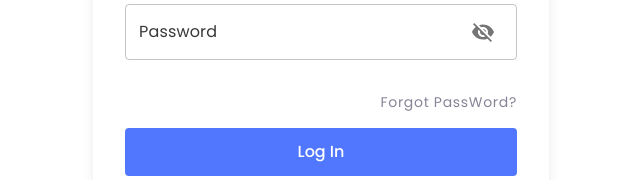
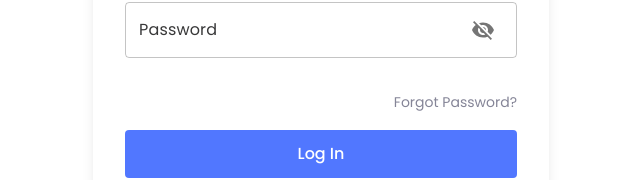
Before and after one commit to IamSAShuvo/next.js-synergy-classroom-web, a Next.js app: page /login in a window 1280 px wide. Shown: the part 363-543 px from the top of the page, without its empty margins (319-959 px from the left). Built offline with nearby package versions, Linux system fonts and the light colour scheme.

Commit message:
chore: refactor LoginComponent and PrimaryCard to replace aside with forgotPasswordLink for improved clarity

```diff
--- a/app/components/Auth/loginComponent/LoginComponent.tsx
+++ b/app/components/Auth/loginComponent/LoginComponent.tsx
@@ -1,10 +1,11 @@
 import React from "react";
 import PrimaryCard from "../../CardComponent/PrimaryCard";
-import DescriptionText from "../../typography/DescriptionText";
 import PrimaryButton from "../../Buttons/PrimaryButton";
 import LoginCardContent from "./content/LoginCardContent";
 import CardHeader from "../primaryCardHeading/CardHeader";
 import CardFooter from "../primaryCardFooter/CardFooter";
+// import Link from "next/link";
+import LinkText from "../../links/LinkText";
 
 const LoginComponent = () => {
   return (
@@ -17,13 +18,11 @@ const LoginComponent = () => {
         />
       }
       content={<LoginCardContent />}
-      aside={
-        <DescriptionText
-          text="Forgot PassWord?"
-          color="text-secondaryColor"
-          fontSize="text-sm"
-          lineHeight="leading-5"
-          letterSpacing="tracking-wider"
+      forgotPasswordLink={
+        <LinkText
+          url="/forgot-password"
+          text="Forgot Password?"
+          className="font-normal text-sm leading-5 text-secondaryColor hover:underline"
         />
       }
       button={
--- a/app/components/CardComponent/PrimaryCard.tsx
+++ b/app/components/CardComponent/PrimaryCard.tsx
@@ -1,10 +1,10 @@
-import Link from "next/link";
+// import Link from "next/link";
 import React, { FC, ReactNode } from "react";
 
 interface PrimaryCardProps {
   header?: ReactNode;
   content: ReactNode;
-  aside?: ReactNode;
+  forgotPasswordLink?: ReactNode;
   footer?: ReactNode;
   button?: ReactNode;
   className?: string;
@@ -13,7 +13,7 @@ interface PrimaryCardProps {
 const PrimaryCard: FC<PrimaryCardProps> = ({
   header,
   content,
-  aside,
+  forgotPasswordLink,
   footer,
   button,
   className = "",
@@ -30,9 +30,9 @@ const PrimaryCard: FC<PrimaryCardProps> = ({
 
       <main className="mb-8 flex flex-col gap-6">{content}</main>
 
-      <aside className="mb-4 text-right hover:underline">
-        <Link href={""}>{aside}</Link>
-      </aside>
+      <div className="mb-4 text-right hover:underline">
+        {forgotPasswordLink}
+      </div>
 
       {button}
 
```
